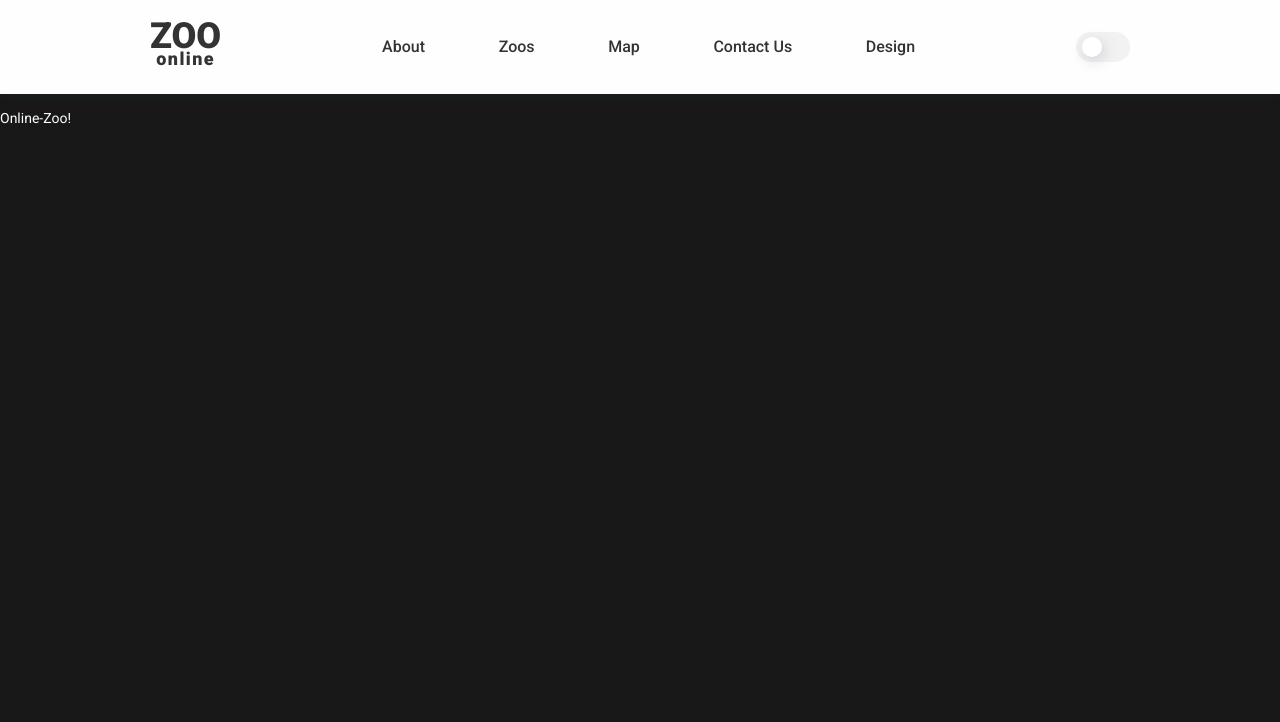
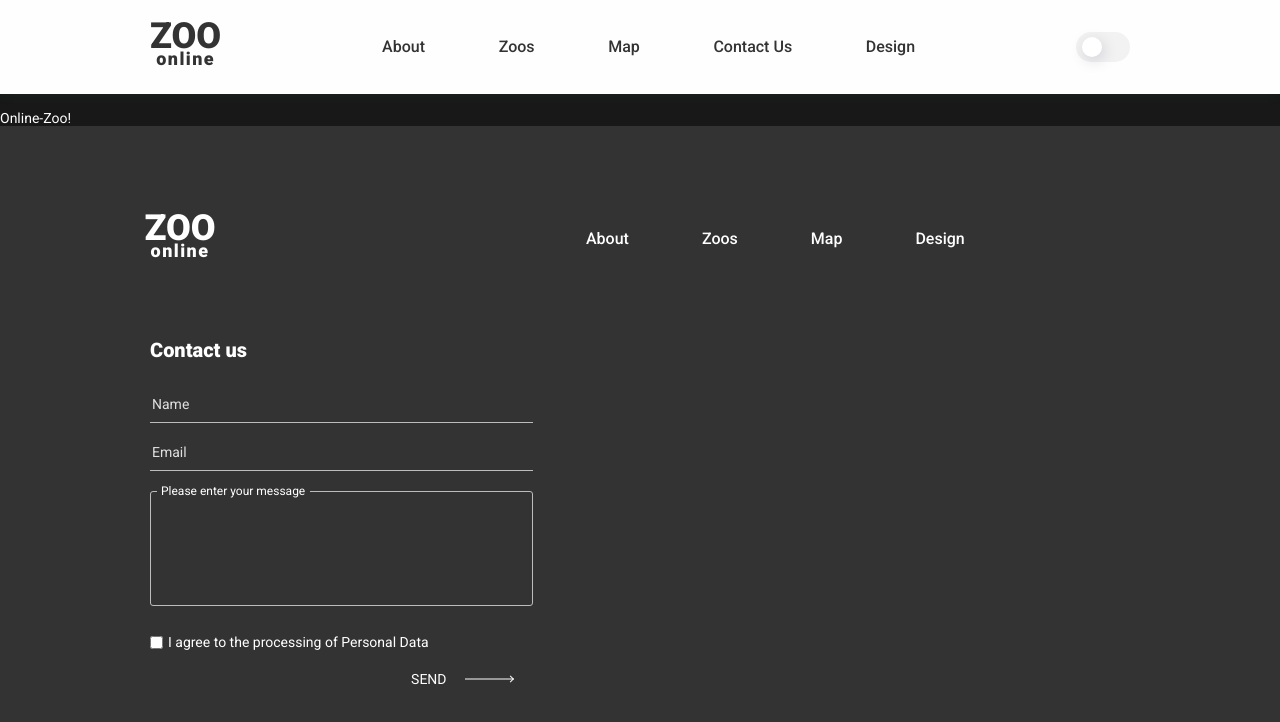
Before and after one commit to 13RedFox/online-zoo, a website: page src/index.html in a window 1280 px wide. Drawn offline with nearby package versions, Linux system fonts and the light colour scheme; files that its build step writes are made by us from their sources.

Commit message:
feat: add footer block

```diff
--- a/src/assets/scss/blocks/footer.scss
+++ b/src/assets/scss/blocks/footer.scss
@@ -0,0 +1,173 @@
+.footer {
+  background: $gray;
+  padding: 9rem 15rem;
+
+  &__wrap {
+    display: flex;
+    margin-bottom: 5.7rem;
+  }
+
+  &__first {
+    width: 50%;
+  }
+
+  &__logo {
+    width: 60px;
+    align-items: center;
+    color: $silver-line;
+  }
+
+  &__nav {
+    min-width: 40.4rem;
+    margin-right: 14rem;
+
+    &-list {
+      display: flex;
+      align-items: center;
+
+      .dark-mode-col::after {
+        background: $silver-line;
+      }
+    }
+
+    &-item {
+      margin-right: 7.3rem;
+
+      &:last-child {
+        margin-right: 0;
+      }
+    }
+
+    &-link {
+      color: $silver-line;
+
+      &::after {
+        color: $silver-line;
+      }
+    }
+  }
+
+  &__second {
+    display: flex;
+    align-items: center;
+  }
+
+  &__btn {
+    min-width: 27.5rem;
+    @include media($laptop) {
+      display: none;
+    }
+    @include media($hd) {
+      display: block;
+    }
+  }
+
+  &__form {
+    width: 38.3rem;
+    display: block;
+
+    &-title {
+      font-size: $s20;
+      font-weight: 900;
+      cursor: $silver-line;
+      margin-bottom: 3.3rem;
+    }
+
+    &-name::placeholder,
+    &-email::placeholder {
+      color: #e0e0e0;
+
+    }
+
+    &-name,
+    &-email {
+      color: #e0e0e0;
+      width: 100%;
+      background: transparent;
+      border: none;
+      outline: none;
+      border-bottom: 1px solid #bdbdbd;
+      padding-bottom: 1rem;
+      margin-bottom: 2rem;
+    }
+
+    .txt-area {
+      display: block;
+      position: relative;
+
+      span {
+        display: block;
+        position: absolute;
+        top: -.6rem;
+        left: .7rem;
+        font-size: $s12;
+        background: $gray;
+        padding: 0 .5rem 0 .4rem;
+        //transform: translate(-50% -50%);
+      }
+    }
+
+    &-textarea {
+      color: #e0e0e0;
+      width: 100%;
+      height: 11.5rem;
+      background: transparent;
+      border: 1px solid #bdbdbd;
+      border-radius: .3rem;
+      resize: none;
+      outline: none;
+      padding: 1rem .5rem;
+      margin-bottom: 2.5rem;
+    }
+
+    &-check {
+      display: flex;
+      align-items: center;
+      margin-bottom: 2rem;
+    }
+
+    &-checkbox {
+      margin-right: .5rem;
+    }
+
+    &-send {
+      position: relative;
+      right: -66.6%;
+      display: flex;
+      justify-content: flex-start;
+      text-transform: uppercase;
+      color: $silver-line;
+      background: transparent;
+      border: none;
+      min-width: 10.8rem;
+      cursor: pointer;
+
+      &::before {
+        content: '';
+        display: block;
+        position: absolute;
+        top: 50%;
+        right: 0;
+        width: .5rem;
+        height: .5rem;
+        border-top: 1px solid $silver-line;
+        border-right: 1px solid $silver-line;
+        transform: translateY(-50%) rotate(45deg);
+      }
+
+      &::after {
+        content: '';
+        display: block;
+        position: absolute;
+        top: 50%;
+        right: 0;
+        width: 48px;
+        height: .1rem;
+        background-color: $silver-line;
+        transform: translateY(-50%);
+      }
+    }
+  }
+
+
+}
--- a/src/assets/scss/blocks/header.scss
+++ b/src/assets/scss/blocks/header.scss
@@ -42,30 +42,10 @@
     }
 
     &-link {
-      position: relative;
       color: $gray;
-      transition: all .3s ease-in-out;
-
-      &:hover {
-        font-weight: 900;
-      }
 
       &::after {
-        background: none repeat scroll 0 0 transparent;
         background: $gray;
-        bottom: 0;
-        content: "";
-        display: block;
-        height: 2px;
-        left: 50%;
-        position: absolute;
-        transition: width 0.3s ease-in-out 0s, left 0.3s ease-in-out 0s;
-        width: 0;
-      }
-
-      &:hover:after {
-        width: 100%;
-        left: 0;
       }
     }
 
@@ -99,6 +79,10 @@
       flex-direction: column;
       align-items: center;
       padding-top: 10rem;
+
+      .dark-mode-col::after {
+        background: $silver-line;
+      }
     }
 
     &-item {
@@ -116,6 +100,7 @@
 
   input[type="checkbox"] {
     -webkit-appearance: none;
+    -moz-appearance: none;
     appearance: none;
     -webkit-tap-highlight-color: transparent;
     border-color: transparent;
--- a/src/assets/scss/style.scss
+++ b/src/assets/scss/style.scss
@@ -69,9 +69,44 @@ a {
 }
 
 .main__nav-link {
+  position: relative;
   font-size: $s16;
   font-weight: 500;
   text-transform: capitalize;
+  transition: all .3s ease-in-out;
+
+  &:hover {
+    font-weight: 700;
+  }
+
+  &:after {
+    background: none repeat scroll 0 0 transparent;
+    bottom: -3px;
+    content: "";
+    display: block;
+    height: 2px;
+    left: 50%;
+    position: absolute;
+    transition: width 0.3s ease-in-out 0s, left 0.3s ease-in-out 0s;
+    width: 0;
+  }
+
+  &:hover:after {
+    width: 100%;
+    left: 0;
+  }
+
+}
+
+.main__btn {
+  width: 24.5rem;
+  text-transform: uppercase;
+  background: $btn-grad;
+  color: $white;
+  border: none;
+  border-radius: .3rem;
+  padding: 1.7rem 0;
+  cursor: pointer;
 }
 
 // ! Burger
--- a/src/partials/footer.html
+++ b/src/partials/footer.html
@@ -1,16 +1,46 @@
 <footer class="footer">
-<!--  <div class="footer__wrap">-->
-<!--    <a href="#" class="footer__logo main__logo ">-->
-<!--      <span class="main__logo-sup">zoo</span>-->
-<!--      <span class="main__logo-sub">online</span>-->
-<!--    </a>-->
-<!--    <nav class="footer__nav">-->
-<!--      <ul class="footer__nav-list">-->
-<!--        <li class="footer__nav-item"><a href="#" class="footer__nav-link main__nav-link">about</a></li>-->
-<!--        <li class="footer__nav-item"><a href="#" class="footer__nav-link main__nav-link">zoos</a></li>-->
-<!--        <li class="footer__nav-item"><a href="#" class="footer__nav-link main__nav-link">map</a></li>-->
-<!--        <li class="footer__nav-item"><a href="#" class="footer__nav-link main__nav-link">design</a></li>-->
-<!--      </ul>-->
-<!--    </nav>-->
-<!--  </div>-->
+  <div class="footer__wrap">
+
+    <div class="footer__first">
+      <a href="#" class="footer__logo main__logo">
+        <span class="main__logo-sup">zoo</span>
+        <span class="main__logo-sub">online</span>
+      </a>
+    </div>
+
+    <div class="footer__second">
+      <nav class="footer__nav">
+        <ul class="footer__nav-list">
+          <li class="footer__nav-item"><a href="#" class="footer__nav-link main__nav-link dark-mode-col">about</a></li>
+          <li class="footer__nav-item"><a href="#" class="footer__nav-link main__nav-link dark-mode-col">zoos</a></li>
+          <li class="footer__nav-item"><a href="#" class="footer__nav-link main__nav-link dark-mode-col">map</a></li>
+          <li class="footer__nav-item"><a href="#" class="footer__nav-link main__nav-link dark-mode-col">design</a></li>
+        </ul>
+      </nav>
+      <button class="footer__btn main__btn btn-one">donate for volunteers</button>
+    </div>
+  </div>
+
+  <div class="footer__wrap">
+    <div class="footer__first">
+      <form action="#" class="footer__form">
+        <h3 class="footer__form-title">Contact us</h3>
+        <label for="footer__form-name">
+          <input type="text" class="footer__form-name" id="footer__form-name" placeholder="Name" required>
+        </label>
+        <label for="footer__form-email">
+          <input type="email" class="footer__form-email" id="footer__form-email" placeholder="Email" required>
+        </label>
+        <label for="footer__form-textarea" class="txt-area">
+          <span>Please enter your message</span>
+          <textarea id="footer__form-textarea" class="footer__form-textarea"></textarea>
+        </label>
+        <label for="footer__form-checkbox" class="footer__form-check">
+          <input type="checkbox" class="footer__form-checkbox" id="footer__form-checkbox" required>
+          <span class="footer__form-text">I agree to the processing of Personal Data</span>
+        </label>
+        <button class="footer__form-send">send</button>
+      </form>
+    </div>
+  </div>
 </footer>
```
Also changed, not shown: dist/assets/css/style.css, dist/assets/css/style.min.css, dist/index.html.
